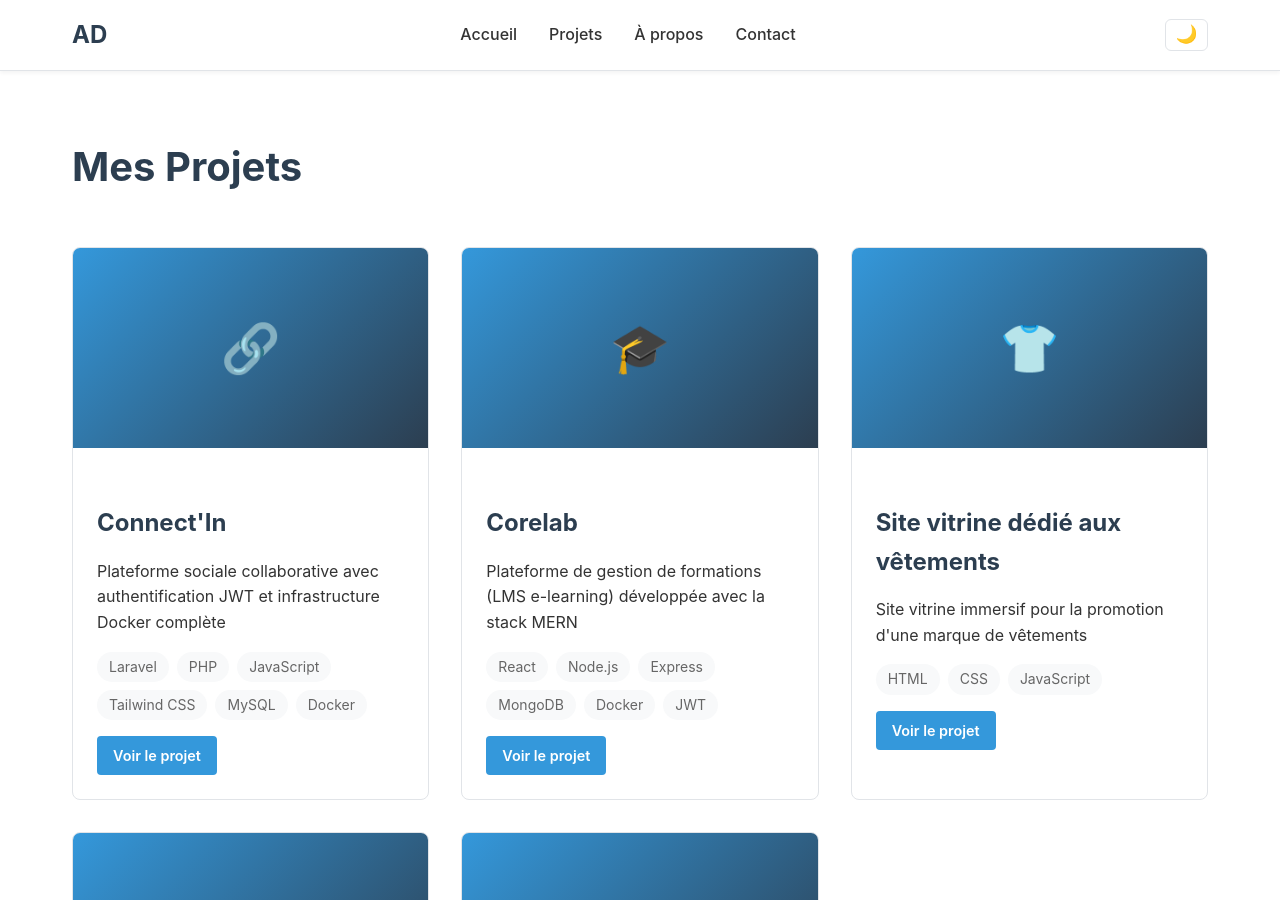
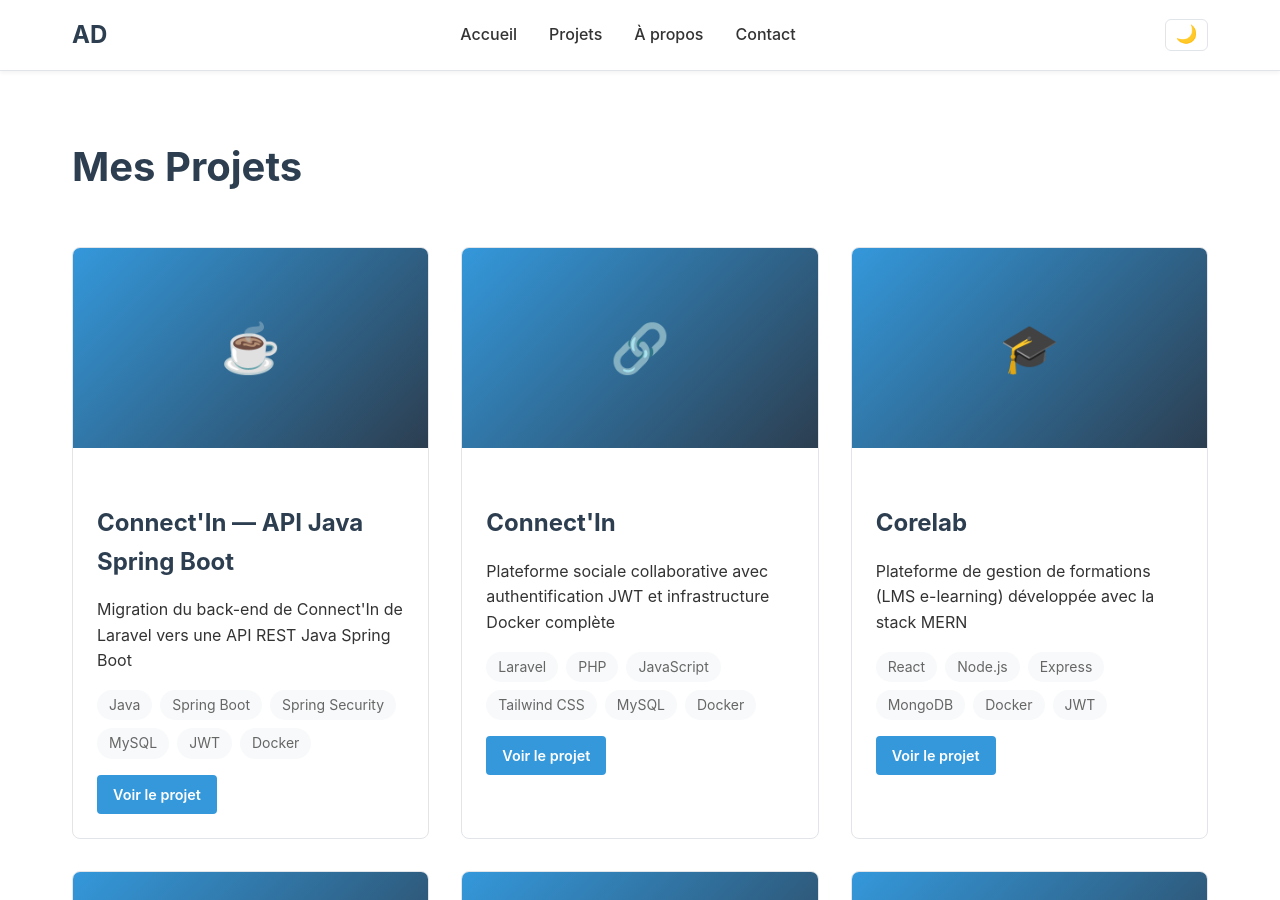
Before and after one commit to stevendarboux-a11y/PortfolioA, a Jekyll site: the page built from _pages/projects.md, in a window 1280 px wide and 900 px high. Built offline with Jekyll 4.4.1, drawn with Linux system fonts in a browser that asks for light colours.

Commit message:
add du projets connectin-java + plus fixe de l'orde des formations dans la section parcours

```diff
--- a/_pages/about.md
+++ b/_pages/about.md
@@ -27,6 +27,20 @@ Créer des expériences web **intuitives**, **performantes** et **évolutives**
 
 ### 🎓 Formation
 
+**EPITECH - École de l'Innovation et de l'Expertise Informatique**
+<span class="timeline-date">2025 - 2027</span>
+
+<ul class="custom-list">
+<li>Programme Web@cadémie en 2 ans</li>
+<li>Spécialisation en développement web</li>
+<li>Projets en équipe et en autonomie</li>
+<li>Pédagogie par projets</li>
+</ul>
+
+</div>
+
+<div class="timeline-item" markdown="1">
+
 **STUDI - LA GRANDE ÉCOLE EN LIGNE**
 <span class="timeline-date">2023 - 2024</span>
 
@@ -34,20 +48,6 @@ Créer des expériences web **intuitives**, **performantes** et **évolutives**
 <li>Bachelor Communication Digitale</li>
 <li>Spécialisation en stratégie de communication et web design</li>
 <li>Projets en autonomie</li>
-<li>Pédagogie par projets</li>
-</ul>
-
-</div>
-
-<div class="timeline-item" markdown="1">
-
-**EPITECH - École de l'Innovation et de l'Expertise Informatique**
-<span class="timeline-date">2025 - 2027</span>
-
-<ul class="custom-list">
-<li>Programme Web@cadémie en 2 ans</li>
-<li>Spécialisation en développement web</li>
-<li>Projets en équipe et en autonomie</li>
 <li>Pédagogie par projets</li>
 </ul>
 
@@ -77,17 +77,22 @@ Créer des expériences web **intuitives**, **performantes** et **évolutives**
 
 <div class="skill-card">
 <strong>Front-end</strong>
-<p>JavaScript, HTML5, CSS3, Tailwind CSS, Markdown</p>
+<p>JavaScript (ES6+), React, HTML5, CSS3, Tailwind CSS, Markdown</p>
 </div>
 
 <div class="skill-card">
 <strong>Back-end</strong>
-<p>Node.js, PHP, Ruby</p>
+<p>Node.js, Express, PHP, Laravel, Java, Spring Boot, Spring Security</p>
+</div>
+
+<div class="skill-card">
+<strong>Bases de données</strong>
+<p>MySQL, MongoDB, Hibernate/JPA</p>
 </div>
 
 <div class="skill-card">
 <strong>DevOps & Outils</strong>
-<p>Git, GitHub, Bash (scripts de build et déploiement)</p>
+<p>Git, GitHub, Docker, Maven, JWT, Jest, Bash (scripts de build et déploiement)</p>
 </div>
 
 </div>
--- /dev/null
+++ b/_projects/connectin-java.md
@@ -0,0 +1,38 @@
+---
+title: "Connect'In — API Java Spring Boot"
+excerpt: "Migration du back-end de Connect'In de Laravel vers une API REST Java Spring Boot"
+icon: "☕"
+tags: [Java, Spring Boot, Spring Security, MySQL, JWT, Docker]
+tech: "Java 25, Spring Boot, Spring Security, Hibernate/JPA, MySQL, JWT, Docker, Maven, Git, GitHub"
+github: "https://github.com/stevendarboux-a11y/V2_JAVA_Connectin"
+order: 6
+---
+
+## Description
+
+Réseau social professionnel développé dans le cadre du module Epitech W-JAV-101, ce projet consiste en la migration du back-end de Connect'In de Laravel vers une API REST en Java Spring Boot, couplée à un front React.
+
+## Fonctionnalités
+
+- Authentification par inscription/connexion avec JWT
+- Gestion du profil utilisateur (consultation, modification, suppression, photo de profil)
+- Création, modification et suppression de publications avec upload d'images
+- Système de commentaires et de likes/unlikes sur les publications
+- Sécurisation des routes via Spring Security et filtre JWT
+- Infrastructure conteneurisée avec Docker Compose (API, front, MySQL, phpMyAdmin)
+
+## Technologies utilisées
+
+- **Back-end:** Java 25, Spring Boot, Spring Security
+- **Persistance:** Hibernate/JPA, MySQL
+- **Authentification:** JWT
+- **Front-end:** React (interface consommant l'API)
+- **Infrastructure:** Docker, Docker Compose, Maven
+
+## Défis techniques
+
+Le principal défi était de migrer une API existante de Laravel vers Spring Boot en conservant la parité fonctionnelle (auth, profils, posts, commentaires, likes), tout en mettant en place une architecture en couches claire (controller / service / repository / entity) et une sécurisation robuste des endpoints via Spring Security et JWT.
+
+## Équipe
+
+Projet réalisé en binôme dans le cadre du module W-JAV-101 à Epitech.
```
